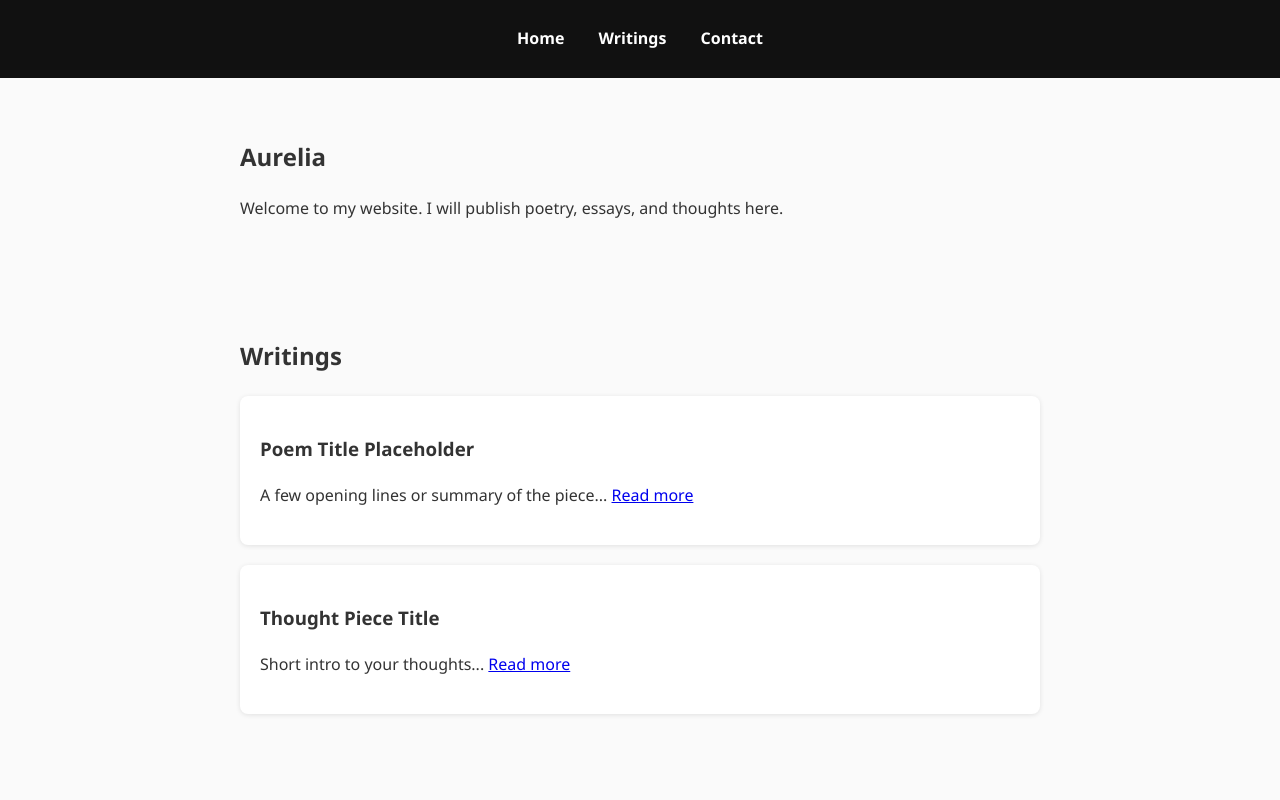
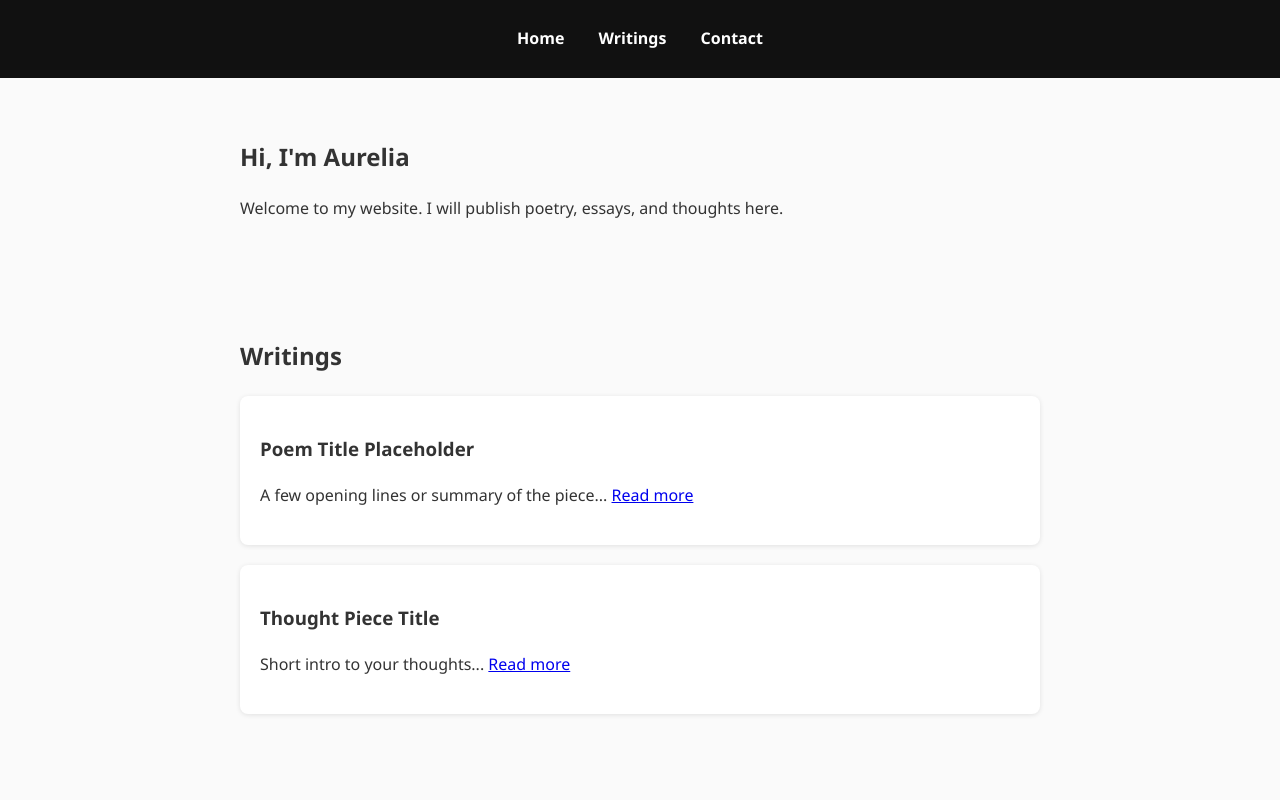
Before and after one commit to avfdt/aurelia, a plain HTML site: page index.html in a window 1280 px wide. Shown: the top 800 px of the page. Drawn offline with Linux system fonts and the light colour scheme.

Commit message:
index.html

```diff
--- a/index.html
+++ b/index.html
@@ -3,7 +3,7 @@
 <head>
   <meta charset="UTF-8" />
   <meta name="viewport" content="width=device-width, initial-scale=1.0" />
-  <title>Aurelia– Writer & Thinker</title>
+  <title>Aurelia </title>
   <link rel="stylesheet" href="style.css" />
 </head>
 <body>
@@ -17,7 +17,7 @@
   </nav>
 
   <section id="home">
-    <h1>Aurelia</h1>
+    <h1>Hi, I'm Aurelia</h1>
     <p>Welcome to my website. I will publish poetry, essays, and thoughts here.</p>
   </section>
 
```
